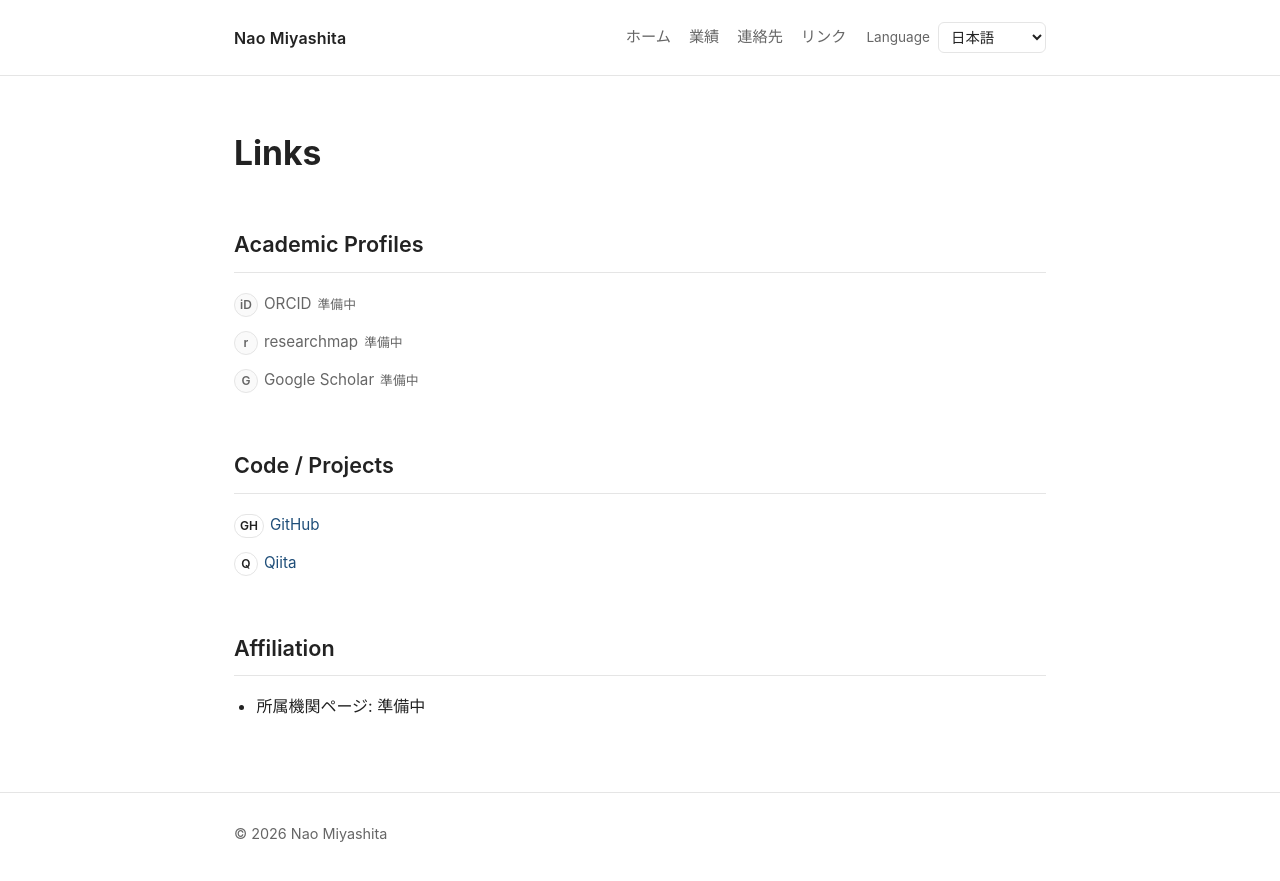
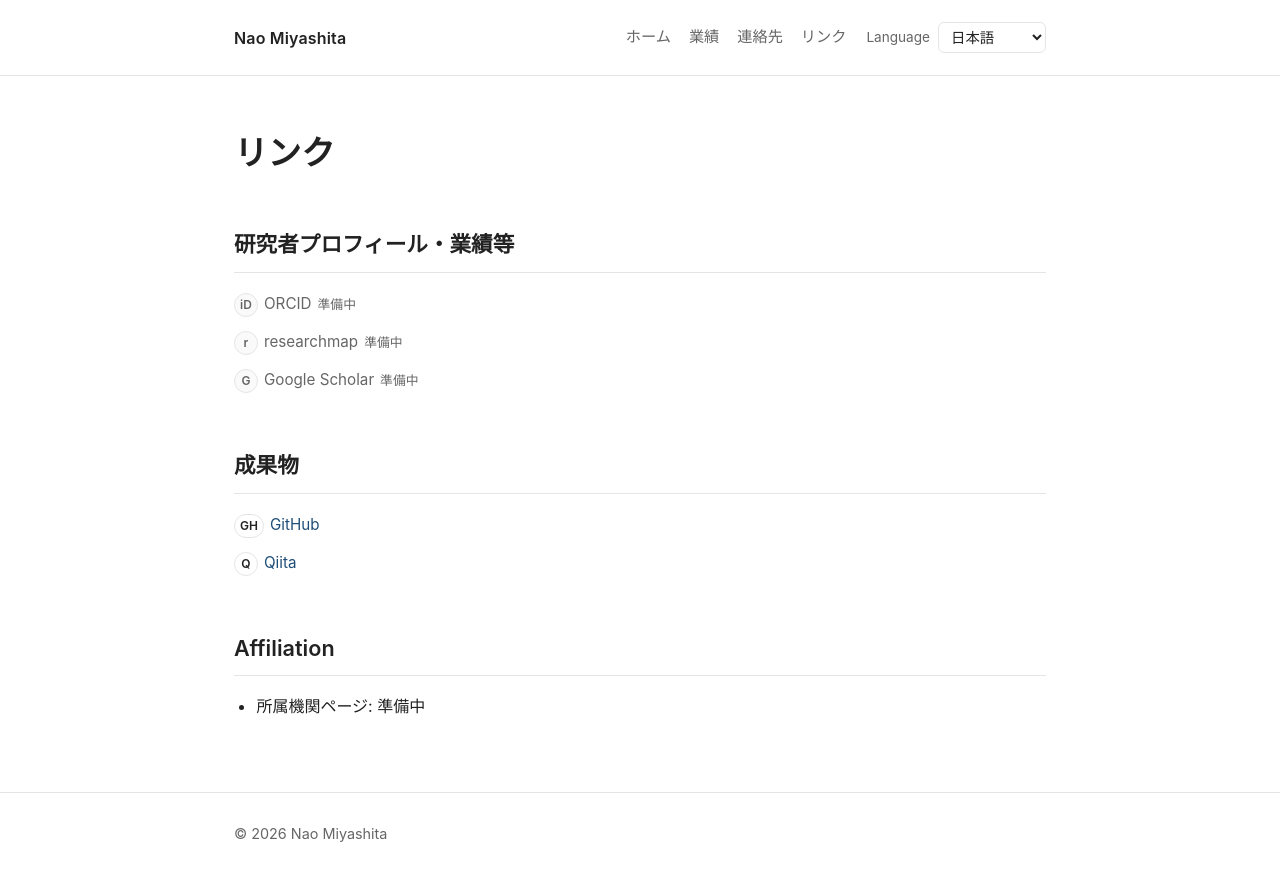
Before and after one commit to naomiyashita/github.io, a Jekyll site: the page built from links.md, in a window 1280 px wide. Shown: the top 881 px of the page. Built offline with Jekyll 4.4.1, drawn with Linux system fonts in a browser that asks for light colours.

Commit message:
Update links.md

```diff
--- a/links.md
+++ b/links.md
@@ -5,9 +5,9 @@ lang: ja
 permalink: /links/
 ---
 
-# Links
+# リンク
 
-## Academic Profiles
+## 研究者プロフィール・業績等
 
 <ul class="profile-links">
   <li>
@@ -36,7 +36,7 @@ permalink: /links/
 
 </ul>
 
-## Code / Projects
+## 成果物
 
 <ul class="profile-links">
   <li>
```
